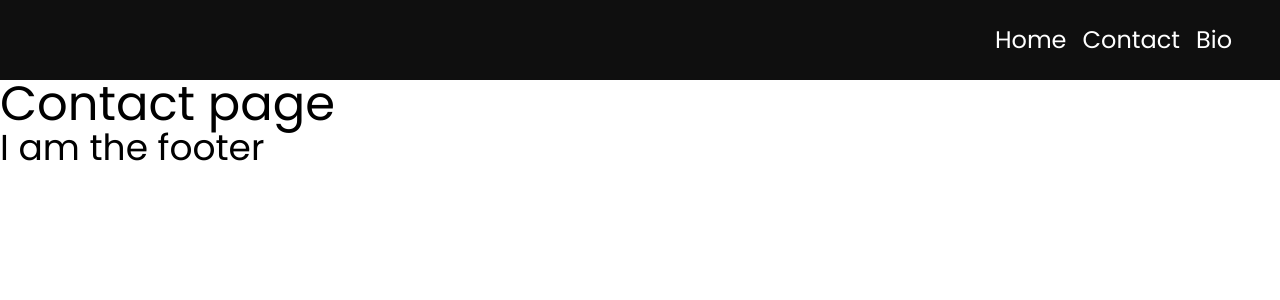
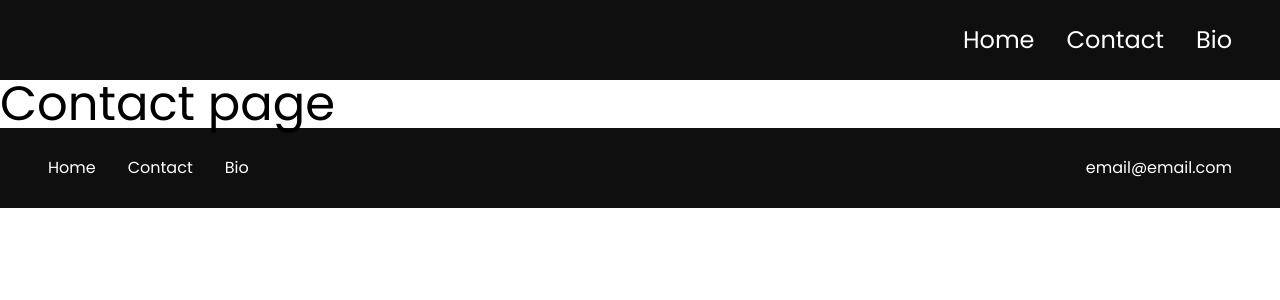
Before and after one commit to sthompson232/next-static, a Next.js app: page /contact in a window 1280 px wide. Shown: the top 300 px of the page. Built offline with nearby package versions, Linux system fonts and the light colour scheme.

Commit message:
added footer

```diff
--- a/components/Footer.jsx
+++ b/components/Footer.jsx
@@ -1,9 +1,33 @@
 import React from 'react'
+import { pages } from './navbar/pages'
+import Link from 'next/link'
+import { motion } from 'framer-motion'
+
 
 const Footer = () => {
     return (
-        <div>
-            <h2>I am the footer</h2>
+        <div className="bg-black h-20">
+            <div className="flex items-center justify-between h-20 mx-12">
+                <div className="flex space-x-8">
+                    {pages.map(page => (
+                        <motion.div
+                            key={page.id}
+                            whileHover={{ scale: 1.1 }}
+                            whileTap={{ scale: 0.95 }}
+                        >
+                            <Link href={page.url} passHref>
+                                <p className="text-white cursor-pointer">{page.name}</p>
+                            </Link>
+                        </motion.div>
+                    ))}
+                </div>
+                <motion.div
+                    whileHover={{ scale: 1.1 }}
+                    whileTap={{ scale: 0.95 }}
+                >
+                    <p className="text-white cursor-pointer"><a href="mailto:email@email.com">email@email.com</a></p>
+                </motion.div>
+            </div>
         </div>
     )
 }
--- a/components/navbar/MenuItem.jsx
+++ b/components/navbar/MenuItem.jsx
@@ -1,5 +1,5 @@
-import * as React from "react";
-import { motion } from "framer-motion";
+import * as React from "react"
+import { motion } from "framer-motion"
 import Link from 'next/link'
 
 const variants = {
@@ -30,7 +30,7 @@ export const MenuItem = ({ page, toggle }) => {
     >
       <div onClick={toggle}>
         <Link href={page.url} passHref onClick={toggle}>
-            <h3 className="cursor-pointer">{page.name}</h3>
+            <h4 className="cursor-pointer">{page.name}</h4>
         </Link>
       </div>
     </motion.li>
--- a/components/navbar/Navbar.jsx
+++ b/components/navbar/Navbar.jsx
@@ -2,6 +2,7 @@ import React from 'react'
 import MobileNavbar from './MobileNavbar'
 import Link from 'next/link'
 import { pages } from './pages'
+import { motion } from 'framer-motion'
 
 const Navbar = () => {
   return (
@@ -12,11 +13,17 @@ const Navbar = () => {
       <div className="bg-black h-20">
         <div className="flex items-center justify-end h-20">
             <div className="hidden sm:block">
-              <div className="flex space-x-4 mx-12">
+              <div className="flex space-x-8 mx-12">
                 {pages.map(page => (
-                  <Link key={page.id} href={page.url} passHref>
-                    <h4 className="text-white cursor-pointer">{page.name}</h4>
-                  </Link>
+                  <motion.div
+                    key={page.id}
+                    whileHover={{ scale: 1.1 }}
+                    whileTap={{ scale: 0.95 }}
+                  >
+                    <Link href={page.url} passHref>
+                      <h4 className="text-white cursor-pointer">{page.name}</h4>
+                    </Link>
+                  </motion.div>
                 ))}
             </div>
           </div>
```
